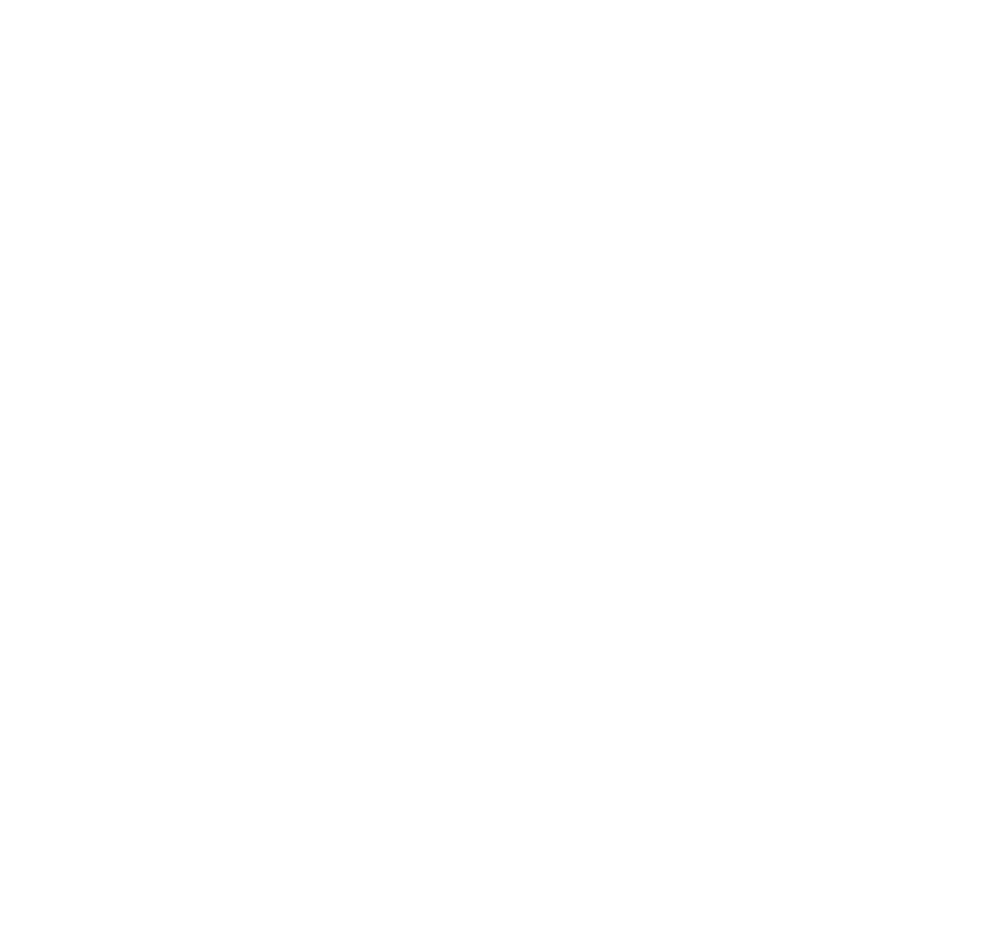
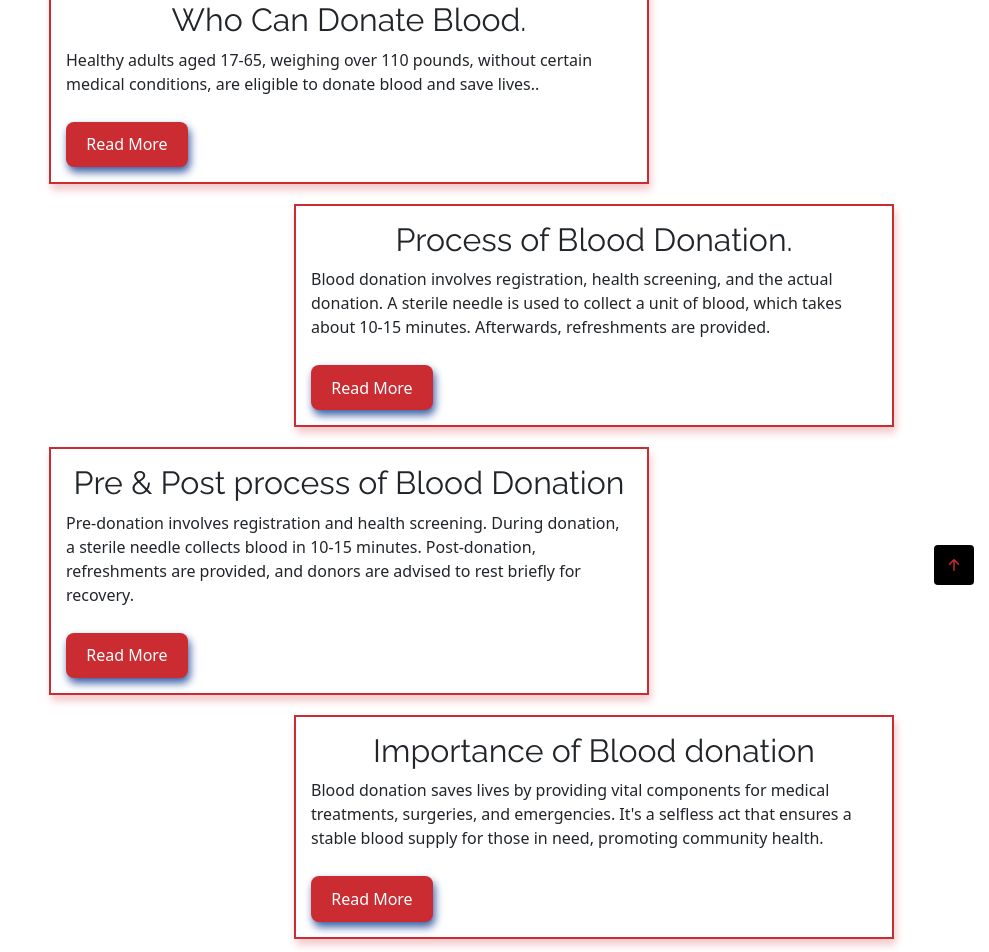
Before and after one commit to Suzette0603/Bloodlink_frontend_group, a React (Vite) app: page /documentation in a window 1280 px wide. Shown: the part 200-1152 px from the top of the page, without its empty margins (291-1280 px from the left). Built offline with nearby package versions, Linux system fonts and the light colour scheme.

Commit message:
added the documentation page with the doc css and made some change on the page

```diff
--- a/src/pages/Documentation.jsx
+++ b/src/pages/Documentation.jsx
@@ -1,9 +1,108 @@
-import React from 'react'
+import React from "react";
+import { useEffect } from "react";
+import "../styles/doc.css";
+import Navigation from "../components/Navigation";
+import Footer from "../components/Footer";
+
 
 const Documentation = () => {
+  useEffect(() => {
+    const OnClick = document.getElementById("OnClick");
+    if (OnClick) {
+      OnClick.addEventListener("click", handleClick);
+    }
+  }, []);
+
+  const handleClick = () => {
+    window.location.href =
+      "https://www.blood.co.uk/the-donation-process/#:~:text=We%20will%20insert%20a%20needle,or%20just%20under%20a%20pint).";
+  };
+  useEffect(() => {
+    const MyButton = document.getElementById("MyButton");
+    if (MyButton) {
+      MyButton.addEventListener("click", CoolClick);
+    }
+  }, []);
+
+  const CoolClick = () => {
+    window.location.href =
+      "https://www.blood.co.uk/the-donation-process/#:~:text=We%20will%20insert%20a%20needle,or%20just%20under%20a%20pint).";
+  };
+  useEffect(() => {
+    const Button = document.getElementById("Button");
+    if (Button) {
+      Button.addEventListener("click", LikeClick);
+    }
+  }, []);
+
+  const LikeClick = () => {
+    window.location.href = "https://www.ncbi.nlm.nih.gov/books/NBK310569/";
+  };
+  useEffect(() => {
+    const MyButton = document.getElementById("MyButton");
+    if (MyButton) {
+      MyButton.addEventListener("click", ToClick);
+    }
+  }, []);
+
+  const ToClick = () => {
+    window.location.href =
+      "https://static.mygov.in/indiancc/2022/03/mygov-9999999991153800279.pdf";
+  };
+
   return (
-    <div>Documentation</div>
-  )
-}
+    <>
+    <div>
+      <Navigation/>
+    </div>
 
-export default Documentation
+      <section className="sectionss">
+        <h1>Documentation</h1>
+        <div className="box11">
+          <h2>Who Can Donate Blood.</h2>
+          <p>
+            Healthy adults aged 17-65, weighing over 110 pounds, without certain
+            medical conditions, are eligible to donate blood and save lives..
+          </p>
+          <button id="OnClick">Read More</button>
+        </div>
+        <div className="box12">
+          <h2>Process of Blood Donation.</h2>
+          <p>
+            Blood donation involves registration, health screening, and the
+            actual donation. A sterile needle is used to collect a unit of
+            blood, which takes about 10-15 minutes. Afterwards, refreshments are
+            provided.
+          </p>
+          <button id="MyButton">Read More</button>
+        </div>
+        <div className="box13">
+          <h2>Pre & Post process of Blood Donation</h2>
+          <p>
+            Pre-donation involves registration and health screening. During
+            donation, a sterile needle collects blood in 10-15 minutes.
+            Post-donation, refreshments are provided, and donors are advised to
+            rest briefly for recovery.
+          </p>
+          <button id="Button">Read More</button>
+        </div>
+        <div className="box14">
+          <h2>Importance of Blood donation</h2>
+          <p>
+            Blood donation saves lives by providing vital components for medical
+            treatments, surgeries, and emergencies. It's a selfless act that
+            ensures a stable blood supply for those in need, promoting community
+            health.
+          </p>
+          <button id="OnButton">Read More</button>
+        </div>
+      </section>
+
+      <div>
+      <Footer/>
+    </div>
+    </>
+  );
+};
+
+export default Documentation;
--- /dev/null
+++ b/src/styles/doc.css
@@ -0,0 +1,33 @@
+
+    .sectionss {
+        margin-top: 50px;
+        height: 150vh;
+        display: flex;
+        flex-direction: column;
+        align-items: center;
+    }
+    .sectionss h2{
+        text-align: center;
+    }
+
+   .box11, .box12, .box13, .box14 {
+        width: 100%;
+        max-width: 600px;
+         margin: 10px;
+        border: 2px solid #CB2C31;
+        padding: 15px;
+        box-shadow:  2px 6px 8px#F2C9CB;
+    }
+
+    .box12, .box14 {
+
+        margin-left: 500px;
+    }
+
+    #OnClick, #MyButton, #Button, #OnButton {
+
+        margin-top: 10px;
+        background-color: #CB2C31;
+        box-shadow: 2px 5px 8px #395BA2;
+        color: white;
+    }
```
